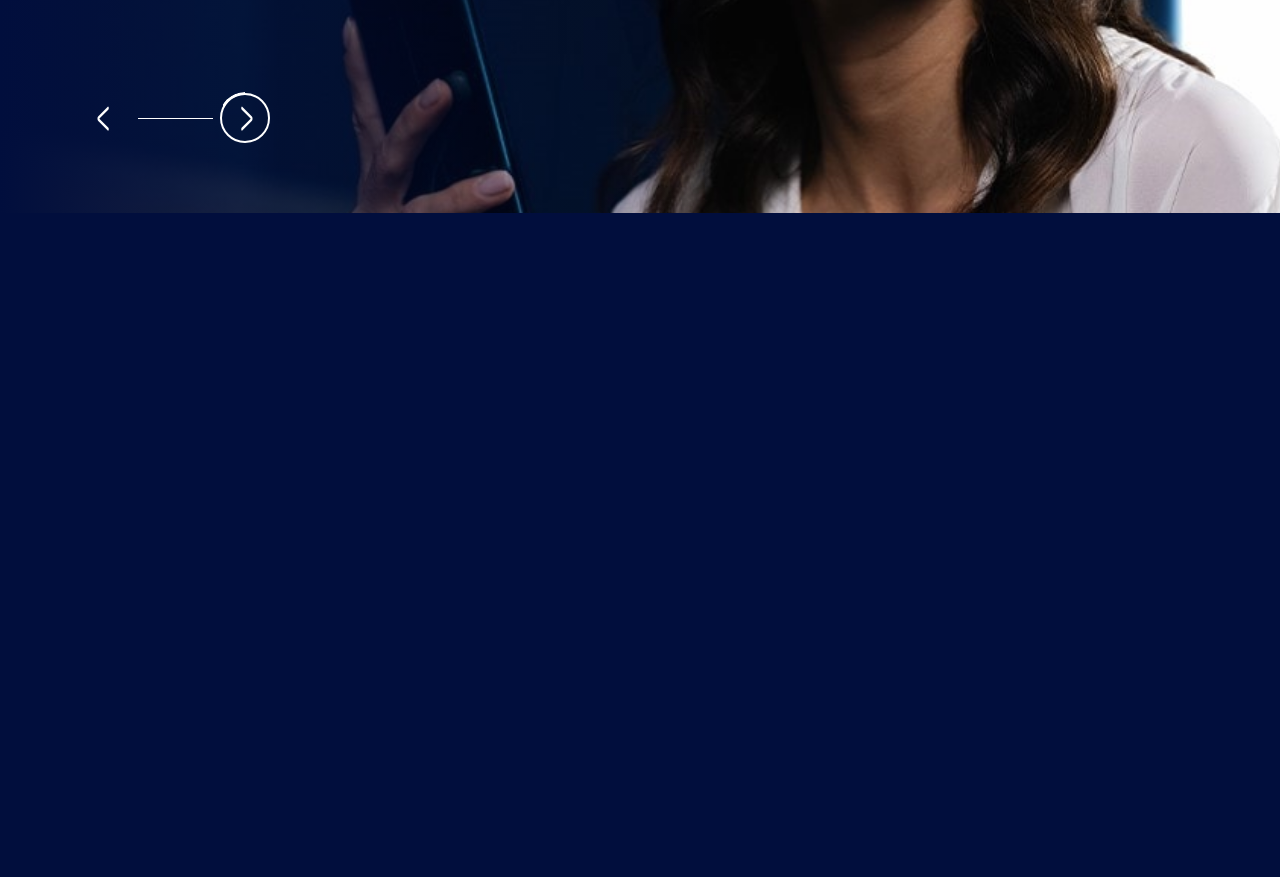
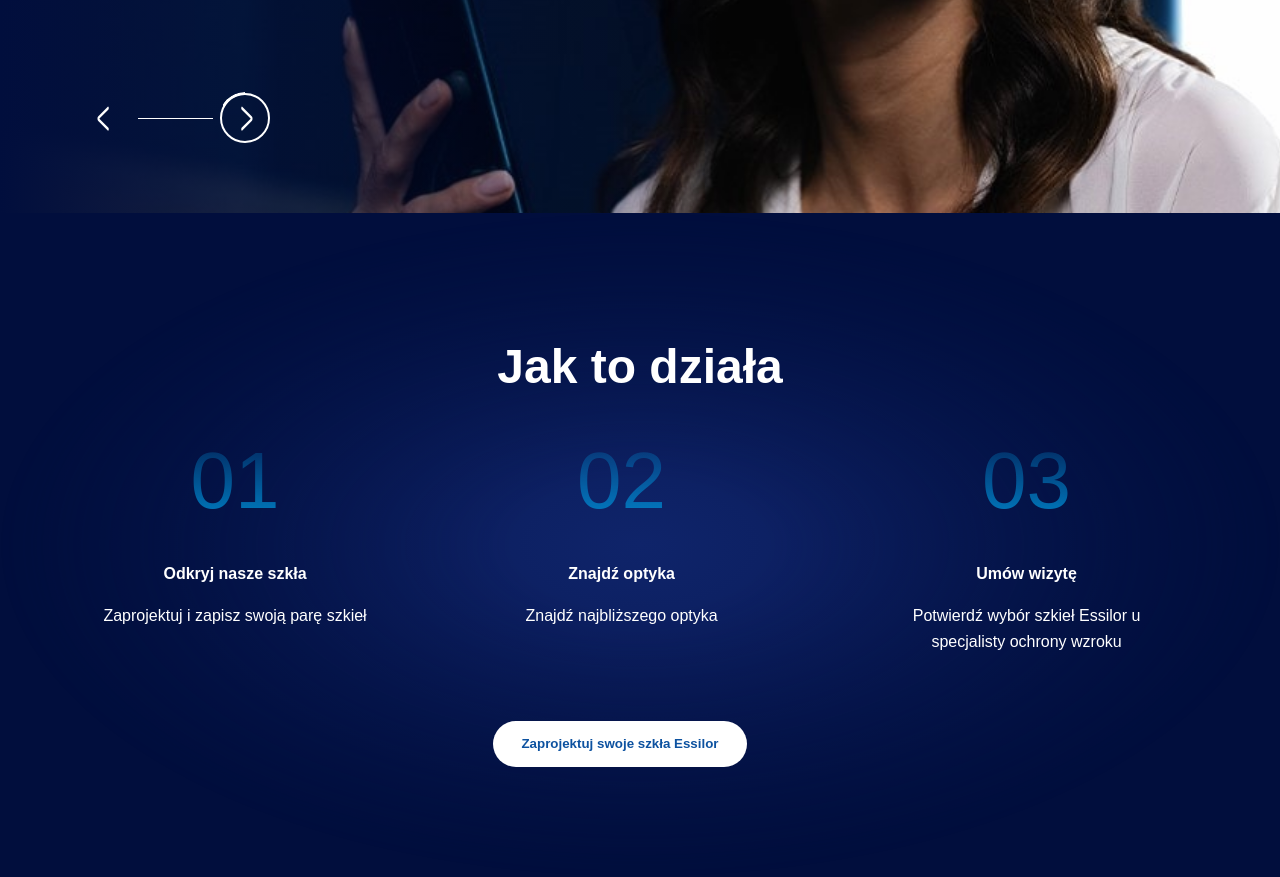
Before and after one commit to Gitman87/Essilor, a plain HTML site: page index.html in a window 1280 px wide. Shown: the part 551-1428 px from the top of the page. Before the commit the page ends 800 px from the top, so only its background shows below. Drawn offline with Linux system fonts and the light colour scheme.

Commit message:
Add steps section

```diff
--- a/index.html
+++ b/index.html
@@ -121,7 +121,7 @@
       </div>
     </header>
     <main>
-      <section class="hero">
+      <section class="hero section-background">
         <div class="hero-wrapper">
           <div class="hero-wrapper-image-wrapper">
             <img src="./assets/images/photos/ea2f22de3d9634fd594c70a4a2cb2311.jpg" class="hero-wrapper-image-wrapper-image" alt="">
@@ -154,6 +154,31 @@
           </div>
         </div>
       </section>
+      <section class="steps section-background">
+        <div class="steps-wrapper">
+          <div class="steps-wrapper-content">
+            <h2 class="steps-wrapper-content-header">Jak to działa</h2>
+            <ul class="steps-wrapper-content-list">
+              <li class="steps-wrapper-content-list-step">
+                <h3>01</h3>
+                <h4>Odkryj nasze szkła</h4>
+                <p>Zaprojektuj i zapisz swoją parę szkieł</p>
+              </li>
+              <li class="steps-wrapper-content-list-step">
+                <h3>02</h3>
+
+                <h4>Znajdź optyka</h4><p>Znajdź najbliższego optyka</p>
+              </li>
+              <li class="steps-wrapper-content-list-step">
+                <h3>03</h3>
+                <h4>Umów wizytę</h4>
+                <p>Potwierdź wybór szkieł Essilor u specjalisty ochrony wzroku</p>
+              </li>
+            </ul>
+            <button class="steps-wrapper-content-list-button">Zaprojektuj swoje szkła Essilor</button>
+          </div>
+        </div>
+      </section>
     </main>
     <footer></footer>
     <script src="./script.js"></script>
--- a/style.css
+++ b/style.css
@@ -17,6 +17,15 @@
   src: url(./assets/fonts/Nunito-Regular.ttf);
 }
 
+h1,
+h2,
+h3,
+h4,
+h5,
+h6 {
+  margin: 0;
+  padding: 0;
+}
 body {
   background-color: var(--background-navy-dark);
   margin: 0;
@@ -88,6 +97,19 @@ a {
 }
 .header-wrapper-inner-nav-list-item-container:active {
   background-color: #202b51;
+  .header-wrapper-inner-nav-list-item-container-arrow {
+    animation-name: rotate-header-arrow;
+    animation-duration: 0.4s;
+    transform: rotate(-90deg) scaleX(0.6);
+  }
+}
+@keyframes rotate-header-arrow {
+  from {
+    transform: rotate(90deg) scaleX(0.6);
+  }
+  to {
+    transform: rotate(-90deg) scaleX(0.6);
+  }
 }
 .header-wrapper-inner-logo-link img {
   position: relative;
@@ -153,14 +175,18 @@ a {
   display: flex;
   align-items: center;
 }
-/* ===========HERO================== */
+/* ==========================HERO======================================= */
+.hero {
+  position: relative;
+  top: 64px;
+}
 .hero-wrapper {
   background-color: darkcyan;
   width: 1440px;
   height: 700px;
   margin: auto;
   position: relative;
-  top: 64px;
+  /* top: 64px; */
 }
 .hero-wrapper-image-wrapper {
   width: 100%;
@@ -341,5 +367,85 @@ a {
     scale: 1;
   }
 }
-/* .hero-wrapper-content-wrapper-carousel-left-active-circle:active {
-} */
+/* =================================STEPS================================= */
+.steps {
+  height: 664px;
+  width: 100%;
+  position: relative;
+  top: 64px;
+}
+
+.section-background::before {
+  content: "";
+  position: absolute;
+  width: 100%;
+  height: 100%;
+  background-image: radial-gradient(#0f246a, var(--background-navy-dark));
+  mask-image: radial-gradient(
+    ellipse 100% 100% at center,
+    black 10%,
+    transparent 50%
+  );
+  z-index: -1;
+}
+.steps-wrapper {
+  /* background-color: darkgreen; */
+  width: 1280px;
+  height: 100%;
+  margin: auto;
+  padding: 120px 24px;
+  z-index: 2;
+}
+.steps-wrapper-content {
+  /* background-color: darkolivegreen; */
+  display: flex;
+  justify-content: center;
+  align-content: center;
+  text-align: center;
+  flex-direction: column;
+}
+.steps-wrapper-content-list {
+  display: flex;
+  justify-content: space-around;
+  width: 100%;
+  /* width: 300px; */
+}
+.steps-wrapper-content-list-step {
+  max-width: 300px;
+}
+.steps-wrapper-content-header {
+  font-size: 48px;
+  line-height: 68px;
+  font-weight: 700;
+  margin-bottom: 30px;
+}
+.steps-wrapper-content-list-step h3 {
+  font-size: 80px;
+  line-height: 100px;
+  font-weight: 400;
+  background: linear-gradient(0deg, #0088ce, rgba(0, 136, 206, 0.1));
+  background-clip: text;
+  color: transparent;
+  margin-bottom: 30px;
+}
+.steps-wrapper-content-list-step h4 {
+  font-weight: 700;
+}
+.steps-wrapper-content-list-step {
+  font-weight: 400;
+  margin-bottom: 50px;
+}
+.steps-wrapper-content-list-button {
+  background-color: var(--essilor-white);
+  color: var(--blue-marine);
+  text-align: center;
+  width: fit-content;
+  line-height: 26px;
+  font-weight: 700;
+  border: none;
+  border-radius: 30px;
+  padding: 10px 28px;
+  margin: auto;
+  position: relative;
+  right: 20px;
+}
```
